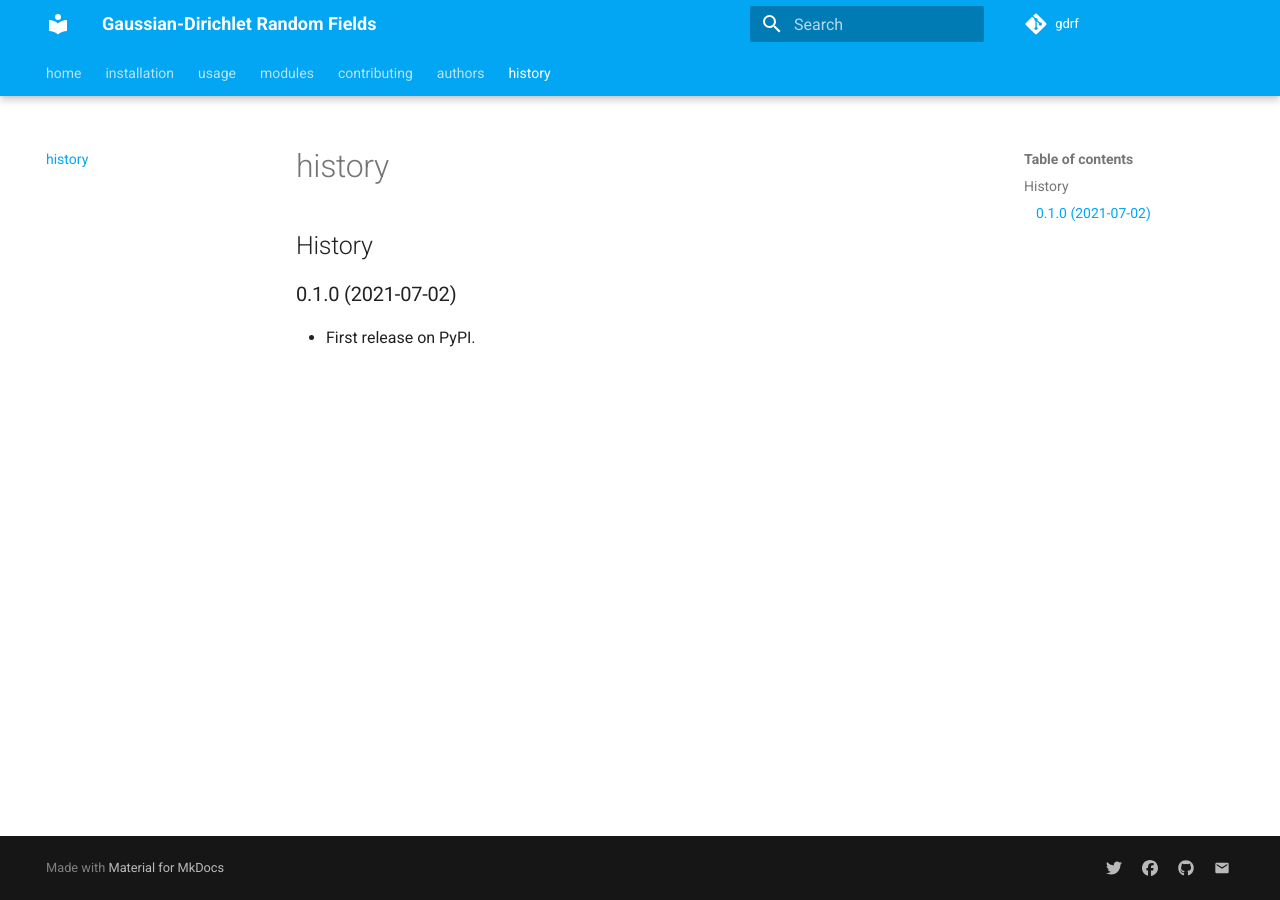
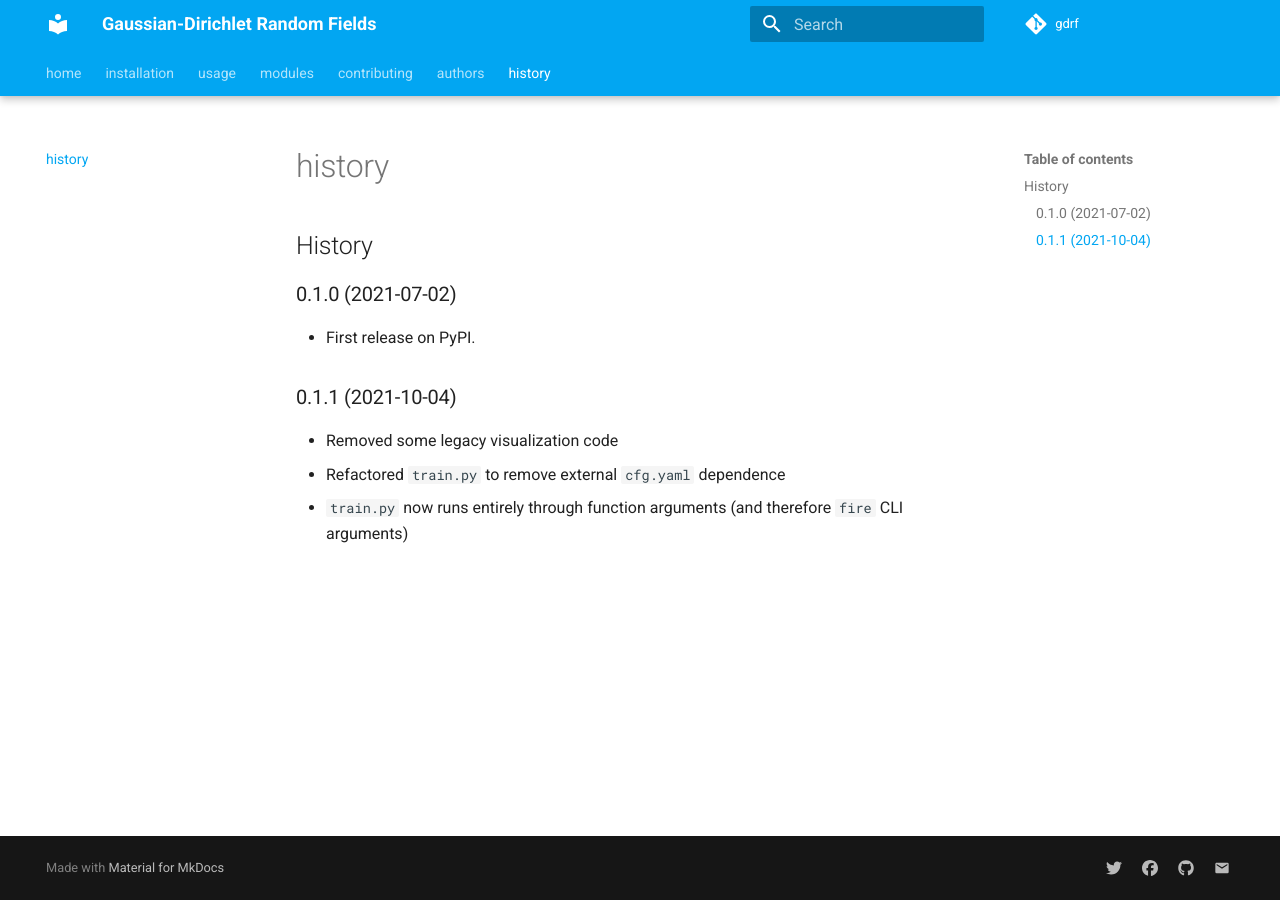
Before and after one commit to san-soucie/gdrf, an MkDocs documentation site: the page built from docs/history.md, in a window 1280 px wide. Built offline with MkDocs 1.6.1 and Material for MkDocs 9.7.7, drawn with Linux system fonts in a browser that asks for light colours; comment, search, counter and statistics services are not loaded.

Commit message:
Preparing for release 0.1.1

```diff
--- a/HISTORY.md
+++ b/HISTORY.md
@@ -3,3 +3,9 @@
 ## 0.1.0 (2021-07-02)
 
 * First release on PyPI.
+
+## 0.1.1 (2021-10-04)
+
+* Removed some legacy visualization code
+* Refactored `train.py` to remove external `cfg.yaml` dependence
+* `train.py` now runs entirely through function arguments (and therefore `fire` CLI arguments)
--- a/pyproject.toml
+++ b/pyproject.toml
@@ -1,7 +1,7 @@
 [tool]
 [tool.poetry]
 name = "gdrf"
-version = "0.1.0"
+version = "0.1.1"
 homepage = "https://github.com/san-soucie/gdrf"
 description = "Pytorch+GPytorch implementation of GDRFs from San Soucie et al. 2020."
 authors = ["John San Soucie <jsansoucie@whoi.edu>"]
```
